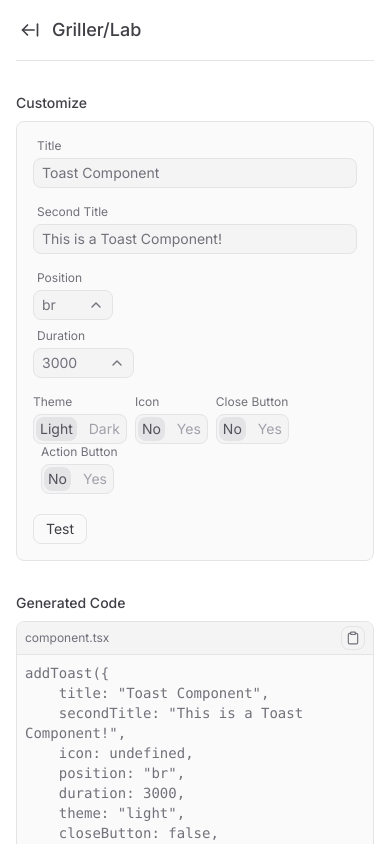
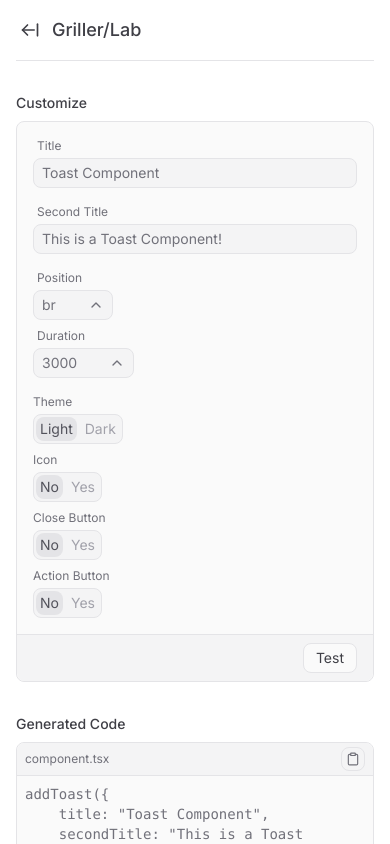
Before and after one commit to mvriu5/griller, a Next.js app: page /lab in a window 390 px wide. Shown: the top 844 px of the page. Built offline with nearby package versions, Linux system fonts and the light colour scheme.

Commit message:
feat: more & better responsiveness

```diff
--- a/package.json
+++ b/package.json
@@ -1,7 +1,7 @@
 {
   "name": "griller",
   "license": "MIT",
-  "version": "1.0.10",
+  "version": "1.0.11",
   "private": false,
   "repository": {
     "url": "https://github.com/mvriu5/griller"
--- a/src/app/lab/page.tsx
+++ b/src/app/lab/page.tsx
@@ -75,11 +75,11 @@ export default function Home() {
                     </span>
                 </div>
 
-                <div className={"grid grid-cols-1 space-y-8 lg:space-y-0 lg:grid-cols-2 lg:space-x-16 pt-4"}>
-
+                <div className={"grid grid-cols-1 space-y-8 2xl:space-y-0 2xl:grid-cols-2 2xl:space-x-16 pt-4"}>
                     <div className={"flex flex-col space-y-2"}>
                         <span className={"text-sm text-zinc-700 font-medium"}>Customize</span>
-                        <div className={"h-max flex flex-col space-y-4 p-4 rounded-lg border border-zinc-200 bg-zinc-50"}>
+                        <div className={"h-max flex flex-col rounded-lg border border-zinc-200 bg-zinc-50"}>
+                            <div className={"flex flex-col p-4 space-y-4"}>
                                 <Input placeholder={"Title"}
                                        label={"Title"}
                                        preSelectedValue={"Toast Component"}
@@ -107,8 +107,7 @@ export default function Home() {
                                     />
                                 </div>
 
-                            <div className={"flex flex-wrap justify-between"}>
-                                <div className={"flex flex-wrap space-x-2"}>
+                                <div className={"flex flex-col 2xl:flex-row 2xl:space-x-4 space-y-2 2xl:space-y-0"}>
                                     <SwitchButton titleOne={"Light"}
                                                   titleTwo={"Dark"}
                                                   label={"Theme"}
@@ -130,8 +129,11 @@ export default function Home() {
                                                   onChange={value => setActionButton(value)}
                                     />
                                 </div>
+                            </div>
+
+                            <div className={"w-full flex flex-row justify-end bg-zinc-100 rounded-b-lg border-t border-zinc-200 px-4 py-2"}>
                                 <Button title={"Test"}
-                                        className={"bg-zinc-50 text-zinc-700 py-1 mt-5"}
+                                        className={"bg-zinc-50 text-zinc-700 py-1"}
                                         onClick={handleAddToast}
                                 />
                             </div>
--- a/src/lib/switchbutton.tsx
+++ b/src/lib/switchbutton.tsx
@@ -27,9 +27,9 @@ const SwitchButton = forwardRef<SwitchButtonRef, SwitchButtonProps>(({ label, ti
 
     return (
         <div className={"flex flex-col space-y-1"}>
-            {label && <span className={"text-xs text-zinc-500"}>{label}</span>}
+            {label && <span className={"text-xs text-zinc-500 truncate"}>{label}</span>}
 
-            <div className={"w-max flex flex-row space-x-2 p-0.5 rounded-lg border border-zinc-200 bg-zinc-100"}>
+            <div className={"w-max flex flex-row space-x-1 p-0.5 rounded-lg border border-zinc-200 bg-zinc-100"}>
                 <div className={cn("px-1 py-0.5 text-sm text-zinc-400 cursor-pointer rounded-lg", !value && "bg-zinc-200 text-zinc-600")}
                     onClick={() => handleChange(!value)}
                 >
```
Lines whose indentation alone changed are shown as unchanged.
